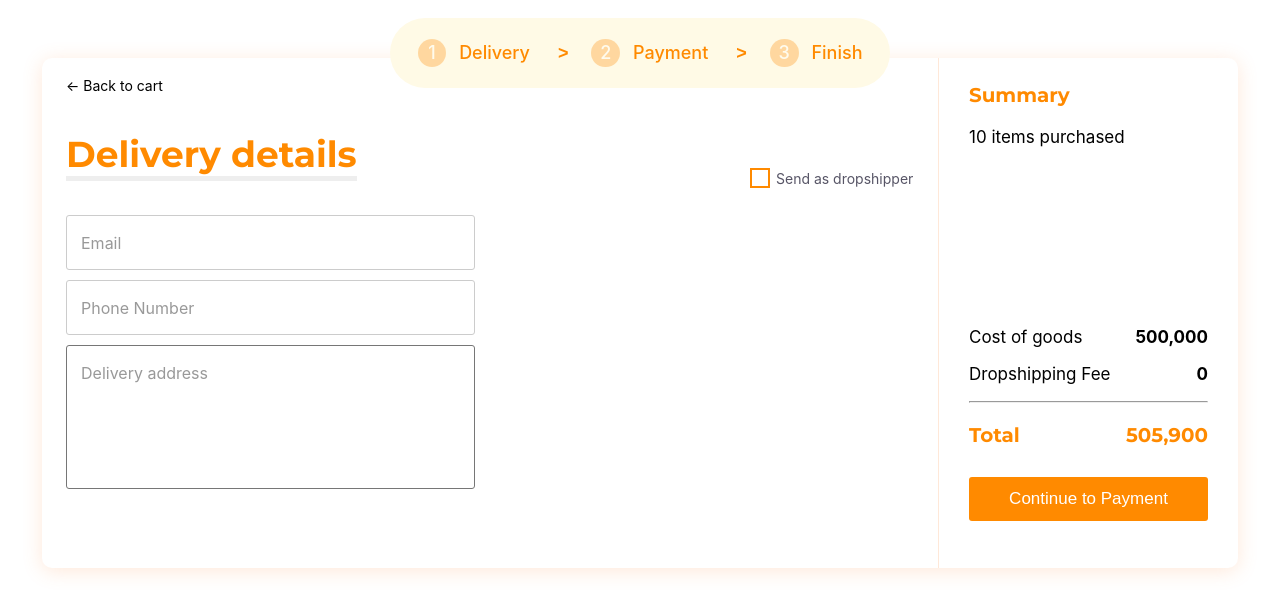
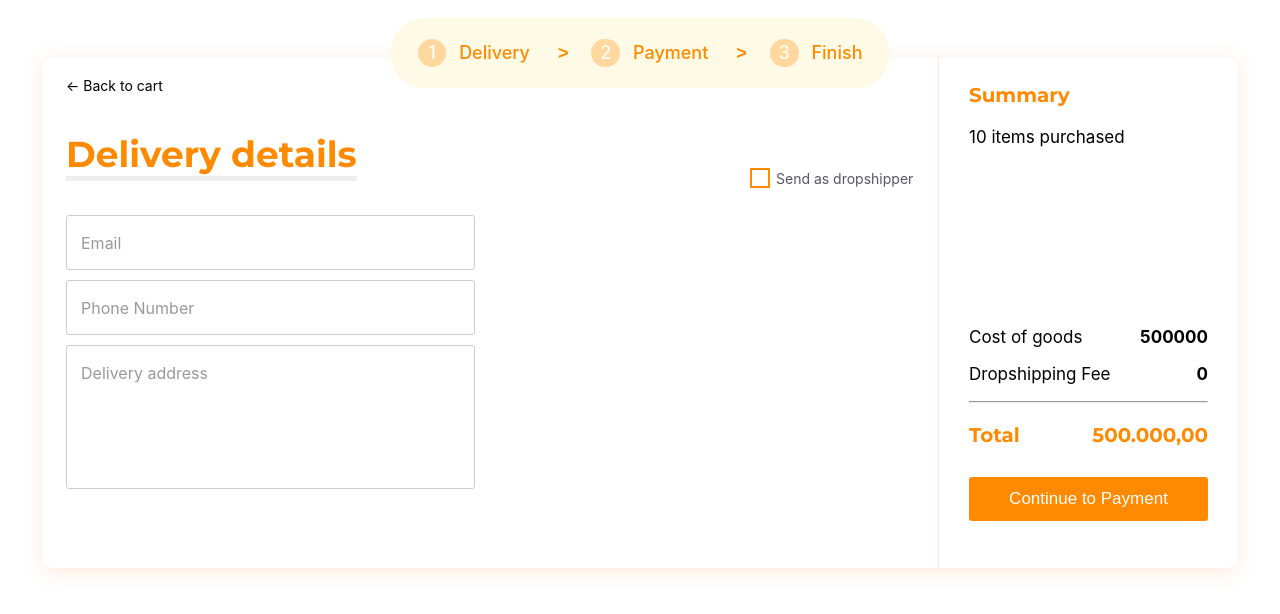
Before and after one commit to khairul-abdi/deliveryApp, a Vue app: page / in a window 1280 px wide. Shown: the top 614 px of the page. Built offline with nearby package versions, Linux system fonts and the light colour scheme; a web font is replaced by a local one.

Commit message:
fix summary

```diff
--- a/src/views/Delivery.vue
+++ b/src/views/Delivery.vue
@@ -14,11 +14,11 @@
                   <label for="email"  class="textbox">Email</label>
                 </div>
                 <div class="input-group">
-                  <input type="text" name="phone" required>
-                  <label for="phone"  class="textbox">Phone Number</label>
+                  <input type="text" pattern="^[0-9-+\s()]*$" minlength="6" maxlength="20" name="phone" required>
+                  <label for="phone" class="textbox">Phone Number</label>
                 </div>
                 <div class="input-group">
-                  <textarea rows="6" cols="50" type="text" name="address" class="textarea" required></textarea>
+                  <textarea rows="6" cols="50" maxlength="120" type="text" name="address" class="textarea" required></textarea>
                   <label for="address" class="textbox">Delivery address</label>
                 </div>
               </div>
@@ -49,10 +49,10 @@
         <div class="container">
           <h3>Summary</h3>
           <p>10 items purchased</p>
-          <p class="cost">Cost of goods <span class="price">500,000</span></p>
+          <p class="cost">Cost of goods <span class="price">{{ Cost }}</span></p>
           <p>Dropshipping Fee <span class="price">{{ checked ? dropshippingFee : 0 }}</span></p>
           <hr>
-          <h3>Total <span class="price" style="color: #FF8A00;">505,900</span></h3>
+          <h3>Total <span class="price" style="color: #FF8A00;">{{ totalCost() }}</span></h3>
           <input type="submit" value="Continue to Payment" class="btn">
         </div>
       </div>
@@ -72,10 +72,25 @@ export default {
   data () {
     return {
       checked: false,
-      dropshippingFee: 5900
+      dropshippingFee: 5900,
+      Cost: 500000,
+      total: 0
     }
   },
   methods: {
+    formatPrice (value) {
+      const val = (value / 1).toFixed(2).replace('.', ',')
+      return val.toString().replace(/\B(?=(\d{3})+(?!\d))/g, '.')
+    },
+    totalCost () {
+      if (this.checked) {
+        this.total = this.Cost + this.dropshippingFee
+      } else {
+        this.total = this.Cost
+      }
+
+      return this.formatPrice(this.total)
+    }
   }
 }
 </script>
@@ -244,6 +259,7 @@ input[type="text"],input[type="tel"],input[type="email"] {
 
 textarea {
   font-family: Inter;
+  border: 1px solid #ccc;
   font-size: 16px;
   border-radius: 3px;
   padding-left: 13px;
```
